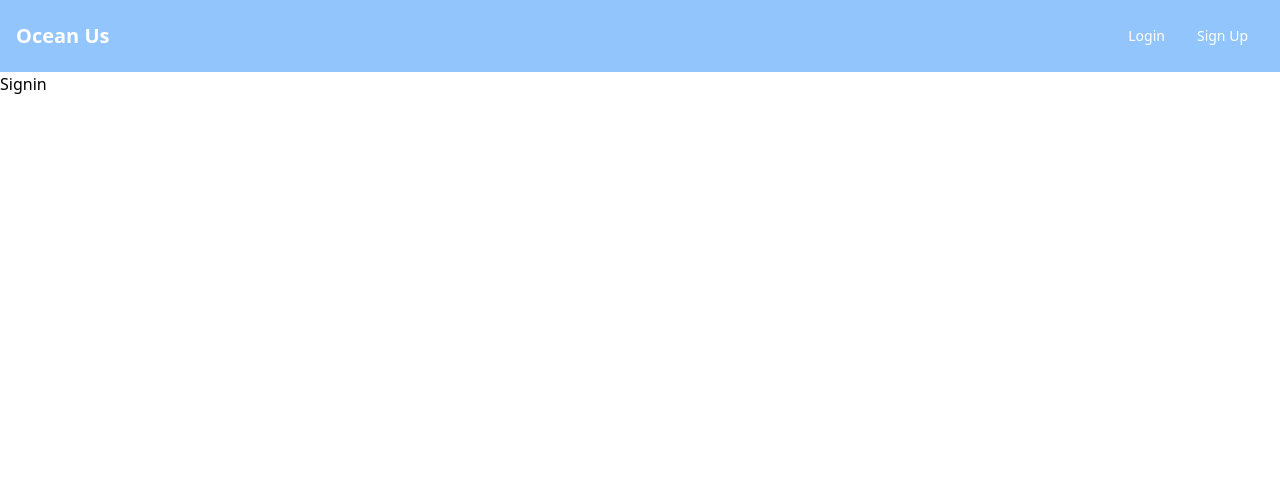
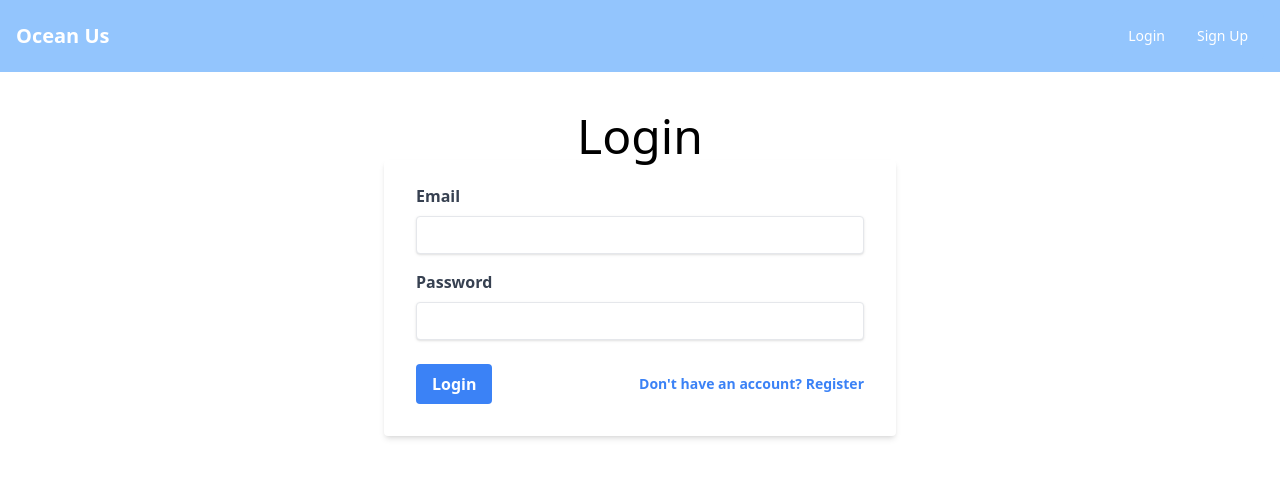
Before and after one commit to LuisCastilloKC/Ocean-us, a React (Create React App) app in the folder ocean-us-frontend/: page /signin in a window 1280 px wide. Shown: the top 478 px of the page. Built offline with nearby package versions, Linux system fonts and the light colour scheme.

Commit message:
add login Form, add onInputChange and handlesubmit, add component to login Nav bar

```diff
--- a/ocean-us-frontend/src/App.js
+++ b/ocean-us-frontend/src/App.js
@@ -2,6 +2,7 @@ import "./index.css";
 import Navbar from "./components/Navbar/Navbar";
 import { BrowserRouter, Route, Routes } from "react-router-dom";
 import HomeInfo from "./Pages/Home/HomeInfo";
+import Login from "./Pages/Home/Login";
 
 function App() {
   return (
@@ -10,7 +11,7 @@ function App() {
         <Navbar />
         <Routes>
           <Route path="/" element={ <HomeInfo />} />
-          <Route path="/signin" element={ <div>Signin</div>} />
+          <Route path="/signin" element={<Login />} />
           <Route path="/signup" element={ <div>Singup</div>} />
         </Routes>
       </BrowserRouter>
--- a/ocean-us-frontend/src/Pages/Home/Login.jsx
+++ b/ocean-us-frontend/src/Pages/Home/Login.jsx
@@ -7,13 +7,52 @@ const initialState = {
 
 const Login = () => {
     const [formValue, setFormValue] = useState(initialState)
-    const  { email, password } = formmValue
+    const  { email, password } = formValue
+
+    const handleSubmit = () => {}
+
+    const onInputChange = (e) => {
+        let { name, value } = e.target
+        setFormValue({ ...formValue, [name]: value})
+    }
 
     return(
-        <div>
-
+        <div className="flex items-center justify-center pt-10">
+        <div className="w-full max-w-lg">
+          <div className="flex justify-center">
+            <h1 className="text-5xl">Login</h1>
+          </div>
+            <form  onSubmit={handleSubmit} className="bg-white shadow-md rounded px-8 pt-6 pb-8 mb-4">
+              <div className="mb-4">
+                <label className="block text-gray-700 text-md font-bold mb-2">Email</label>
+                <input
+                  type="email"
+                  value={email}
+                  name="email"
+                  onChange={onInputChange}
+                  autoComplete="off"
+                  className="shadow appearance-none border rounded w-full py-2 px-3 text-gray-700 leading-tight focus:outline-none focus:shadow-outline"
+                />
+              </div>
+              <div className="mb-6">
+                <label className="block text-gray-700 text-md font-bold mb-2">Password</label>
+                <input
+                  type="password"
+                  name="password"
+                  value={password}
+                  onChange={onInputChange}
+                  autoComplete="off"
+                  className="shadow appearance-none border rounded w-full py-2 px-3 text-gray-700 leading-tight focus:outline-none focus:shadow-outline"
+                />
+              </div>
+              <div className="flex items-center justify-between">
+                <button type="password" className="bg-blue-500 hover:bg-blue-700 text-white font-bold py-2 px-4 rounded focus:outline-none">Login</button>
+                <a href="/" className="inline-block align-baseline font-bold text-sm text-blue-500 hover:text-blue-800"> Don't have an account? Register</a>
+              </div>
+            </form>
         </div>
-    )
-}
+      </div>
+    );
+  };
 
 export default Login
--- a/ocean-us-frontend/src/components/Navbar/Navbar.jsx
+++ b/ocean-us-frontend/src/components/Navbar/Navbar.jsx
@@ -36,7 +36,7 @@ const Navbar = () => {
           <ul className="flex flex-col p-4 mt-4 bg-gray-50 rounded-lg border border-gray-100 md:flex-row md:space-x-8 md:mt-0 md:text-sm md:font-medium md:border-0 md:bg-blue-300 dark:bg-gray-800 md:dark:bg-gray-900 dark:border-gray-700">
             <li>
               <Link
-                to="#"
+                to="/signin"
                 className="block py-2 pr-4 pl-3 text-white bg-blue-700 rounded md:bg-transparent  md:p-0 dark:text-white "
                 aria-current="page"
               >
```
